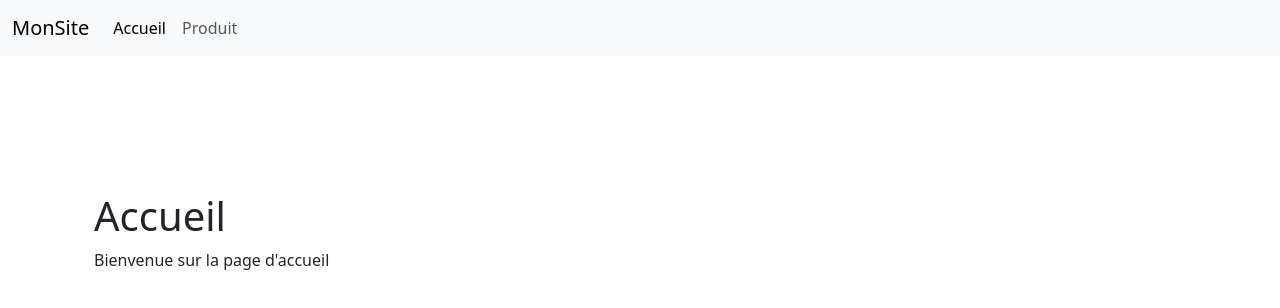
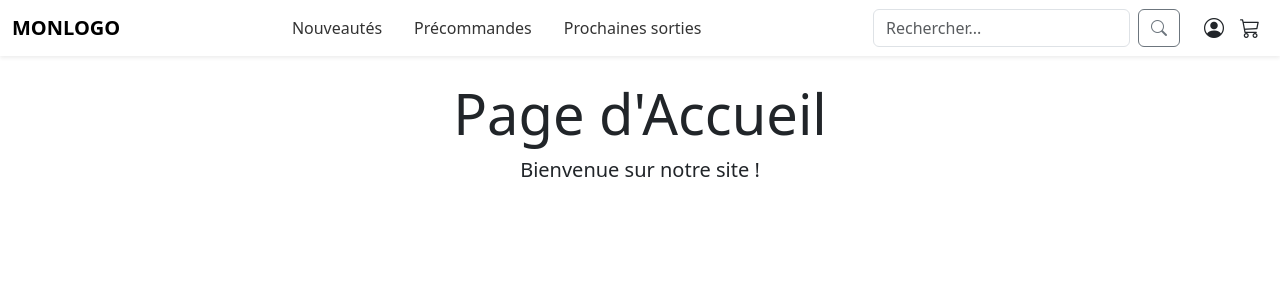
Before and after one commit to Badborz95/projet-groupe, a Vue app: page / in a window 1280 px wide. Shown: the top 308 px of the page. Built offline with nearby package versions, Linux system fonts and the light colour scheme.

Commit message:
La navbar fini

```diff
--- a/package.json
+++ b/package.json
@@ -10,7 +10,8 @@
   },
   "dependencies": {
     "bootstrap": "^5.3.6",
-    "pinia": "^3.0.2",
+    "bootstrap-icons": "^1.13.1",
+    "pinia": "^3.0.3",
     "router": "^2.2.0",
     "vue": "^3.5.13",
     "vue-router": "^4.5.1"
--- a/src/App.vue
+++ b/src/App.vue
@@ -1,10 +1,33 @@
 <template>
-  <Navbar />
-  <div class="container mt-5 pt-5">
-    <RouterView />
+  <div id="app-wrapper">
+    <!-- La barre de navigation s'affichera sur toutes les pages -->
+    <Navbar />
+
+    <!-- La balise router-view affichera le composant de la page actuelle -->
+    <main class="container my-4">
+      <router-view />
+    </main>
   </div>
 </template>
 
 <script setup>
-import Navbar from './views/Navbar.vue'
+// Utilisation de <script setup> pour une syntaxe plus concise
+import Navbar from './components/Navbar.vue'
 </script>
+
+<style>
+/* Vous pouvez ajouter des styles globaux ici */
+body {
+  background-color: #f8f9fa; /* Un fond gris clair pour le corps de la page */
+}
+
+#app-wrapper {
+  display: flex;
+  flex-direction: column;
+  min-height: 100vh;
+}
+
+main.container {
+  flex: 1;
+}
+</style>
--- /dev/null
+++ b/src/components/Navbar.vue
@@ -0,0 +1,119 @@
+<template>
+  <nav class="navbar navbar-expand-lg navbar-light bg-white shadow-sm">
+    <div class="container-fluid">
+      <!-- Logo à gauche -->
+      <router-link class="navbar-brand fw-bold me-auto" to="/">
+        MONLOGO
+      </router-link>
+
+      <!-- Section centrale mobile : Icône de recherche OU barre de recherche -->
+      <div class="d-flex d-lg-none flex-grow-1 justify-content-center mx-2">
+        <!-- Affiche l'icône si la recherche n'est pas active -->
+        <a href="#" class="nav-link fs-5 text-dark" v-if="!isMobileSearchActive" @click.prevent="activateMobileSearch">
+          <i class="bi bi-search"></i>
+        </a>
+        <!-- Affiche la barre de recherche si elle est active -->
+        <form v-else class="d-flex w-100" role="search" @submit.prevent>
+          <input
+            class="form-control"
+            type="search"
+            placeholder="Rechercher..."
+            aria-label="Rechercher"
+            ref="searchInputRef"
+            @blur="isMobileSearchActive = false"
+          >
+        </form>
+      </div>
+
+      <!-- Bouton pour le menu mobile -->
+      <button class="navbar-toggler" type="button" data-bs-toggle="collapse" data-bs-target="#navbarSupportedContent" aria-controls="navbarSupportedContent" aria-expanded="false" aria-label="Toggle navigation">
+        <span class="navbar-toggler-icon"></span>
+      </button>
+
+      <!-- Contenu de la Navbar qui se cache sur mobile -->
+      <div class="collapse navbar-collapse" id="navbarSupportedContent">
+
+        <!-- Section centrale : Liens de navigation (Desktop) -->
+        <ul class="navbar-nav mx-auto mb-2 mb-lg-0">
+          <li class="nav-item">
+            <router-link class="nav-link" to="/nouveautes">Nouveautés</router-link>
+          </li>
+          <li class="nav-item">
+            <router-link class="nav-link" to="/precommandes">Précommandes</router-link>
+          </li>
+          <li class="nav-item">
+            <router-link class="nav-link" to="/prochaines-sorties">Prochaines sorties</router-link>
+          </li>
+        </ul>
+
+        <!-- Section de droite : Barre de recherche Desktop et Icônes -->
+        <div class="d-flex align-items-center">
+
+            <!-- Barre de recherche Desktop (cachée sur mobile) -->
+            <form class="d-none d-lg-flex me-3" role="search">
+              <input class="form-control me-2" type="search" placeholder="Rechercher..." aria-label="Search">
+              <button class="btn btn-outline-secondary" type="submit">
+                <i class="bi bi-search"></i>
+              </button>
+            </form>
+
+            <!-- Icônes Profil et Panier -->
+            <a href="#" class="nav-link fs-5 text-dark ms-2"><i class="bi bi-person-circle"></i></a>
+            <a href="#" class="nav-link fs-5 text-dark ms-2"><i class="bi bi-cart3"></i></a>
+        </div>
+      </div>
+    </div>
+  </nav>
+</template>
+
+<script setup>
+import { ref, watch, nextTick } from 'vue';
+
+// Gère l'état d'affichage de la barre de recherche sur mobile
+const isMobileSearchActive = ref(false);
+// Référence à l'élément input pour pouvoir le focus
+const searchInputRef = ref(null);
+
+// Fonction pour activer la recherche mobile
+const activateMobileSearch = () => {
+  isMobileSearchActive.value = true;
+};
+
+// Ce "watcher" surveille le changement de la variable isMobileSearchActive
+watch(isMobileSearchActive, (isActive) => {
+  // Si la variable passe à `true` (la barre de recherche devient visible)
+  if (isActive) {
+    // On attend que le DOM soit mis à jour avant d'essayer de focus l'input
+    nextTick(() => {
+      if (searchInputRef.value) {
+        searchInputRef.value.focus();
+      }
+    });
+  }
+});
+</script>
+
+<style scoped>
+/* Style pour les liens de navigation */
+.nav-link {
+  font-weight: 500;
+  color: #333;
+  margin: 0 0.5rem;
+  transition: color 0.3s ease;
+}
+
+.nav-link:hover,
+.nav-link.active {
+  color: #0d6efd; /* Couleur bleue de Bootstrap pour l'état actif/survol */
+}
+
+/* Ajustement pour que la recherche et les icônes ne passent pas à la ligne trop vite */
+.navbar-collapse {
+    flex-grow: 1;
+}
+
+/* Permet au logo de ne pas être écrasé par la recherche mobile */
+.navbar-brand {
+    flex-shrink: 0;
+}
+</style>
--- a/src/router/index.js
+++ b/src/router/index.js
@@ -1,15 +1,39 @@
 import { createRouter, createWebHistory } from 'vue-router'
-import Home from '../views/Home.vue'
-import About from '../views/Produit.vue'
+import Accueil from '../views/Accueil.vue'
 
-const routes = [
-  { path: '/', name: 'Home', component: Home },
-  { path: '/about', name: 'About', component: About },
-]
+// Nous importons les composants pour les autres pages.
+// Vous devrez créer ces fichiers dans votre dossier /views.
+import Nouveautes from '../views/Nouveautes.vue'
+import Precommandes from '../views/Precommandes.vue'
+import ProchainesSorties from '../views/ProchainesSorties.vue'
 
 const router = createRouter({
-  history: createWebHistory(),
-  routes,
+  history: createWebHistory(import.meta.env.BASE_URL),
+  routes: [
+    {
+      path: '/',
+      name: 'accueil',
+      component: Accueil
+    },
+    {
+      path: '/nouveautes',
+      name: 'nouveautes',
+      component: Nouveautes
+    },
+    {
+      path: '/precommandes',
+      name: 'precommandes',
+      component: Precommandes
+    },
+    {
+        path: '/prochaines-sorties',
+        name: 'prochaines-sorties',
+        component: ProchainesSorties
+    }
+    // Ajoutez d'autres routes ici si nécessaire
+  ],
+  // Cette fonction permet de styliser le lien actif dans la navbar
+  linkActiveClass: 'active'
 })
 
 export default router
--- /dev/null
+++ b/src/views/Accueil.vue
@@ -0,0 +1,6 @@
+<template>
+  <div class="text-center">
+    <h1 class="display-4">Page d'Accueil</h1>
+    <p class="lead">Bienvenue sur notre site !</p>
+  </div>
+</template>
--- a/src/views/Home.vue
+++ /dev/null
@@ -1,6 +0,0 @@
-<template>
-  <div class="container mt-5 pt-5">
-    <h1>Accueil</h1>
-    <p>Bienvenue sur la page d'accueil</p>
-  </div>
-</template>
--- a/src/views/Navbar.vue
+++ /dev/null
@@ -1,52 +0,0 @@
-<template>
-  <nav class="navbar navbar-expand-lg navbar-light bg-light fixed-top">
-    <div class="container-fluid">
-      <router-link class="navbar-brand" to="/">MonSite</router-link>
-      <button
-        class="navbar-toggler"
-        type="button"
-        data-bs-toggle="collapse"
-        data-bs-target="#navbarSupportedContent"
-        aria-controls="navbarSupportedContent"
-        aria-expanded="false"
-        aria-label="Toggle navigation"
-      >
-        <span class="navbar-toggler-icon"></span>
-      </button>
-
-      <div class="collapse navbar-collapse" id="navbarSupportedContent">
-        <ul class="navbar-nav me-auto mb-2 mb-lg-0">
-          <li class="nav-item">
-            <router-link
-              class="nav-link"
-              :class="{ active: $route.path === '/' }"
-              to="/"
-            >
-              Accueil
-            </router-link>
-          </li>
-          <li class="nav-item">
-            <router-link
-              class="nav-link"
-              :class="{ active: $route.path === '/about' }"
-              to="/about"
-            >
-              Produit
-            </router-link>
-          </li>
-        </ul>
-      </div>
-    </div>
-  </nav>
-</template>
-
-<script setup>
-// rien de spécial ici
-</script>
-
-<style scoped>
-/* Pour éviter que le contenu soit masqué par la navbar fixed */
-body {
-  padding-top: 70px;
-}
-</style>
--- /dev/null
+++ b/src/views/Nouveautes.vue
@@ -0,0 +1,6 @@
+<template>
+  <div>
+    <h1>Nouveautés</h1>
+    <p>Découvrez ici les dernières nouveautés.</p>
+  </div>
+</template>
--- /dev/null
+++ b/src/views/Precommandes.vue
@@ -0,0 +1,6 @@
+<template>
+  <div>
+    <h1>Précommandes</h1>
+    <p>Réservez dès maintenant les articles à venir.</p>
+  </div>
+</template>
--- /dev/null
+++ b/src/views/ProchainesSorties.vue
@@ -0,0 +1,6 @@
+<template>
+  <div>
+    <h1>Prochaines sorties</h1>
+    <p>Consultez la liste de nos prochaines sorties.</p>
+  </div>
+</template>
--- a/src/views/Produit.vue
+++ /dev/null
@@ -1,6 +0,0 @@
-<template>
-  <div class="container mt-5 pt-5">
-    <h1>Produit</h1>
-    <p>Voici la page produit</p>
-  </div>
-</template>
```
Also changed, not shown: src/main.js (+13 -1 lines), 1 other file (tests, documents, lock files or other folders).
